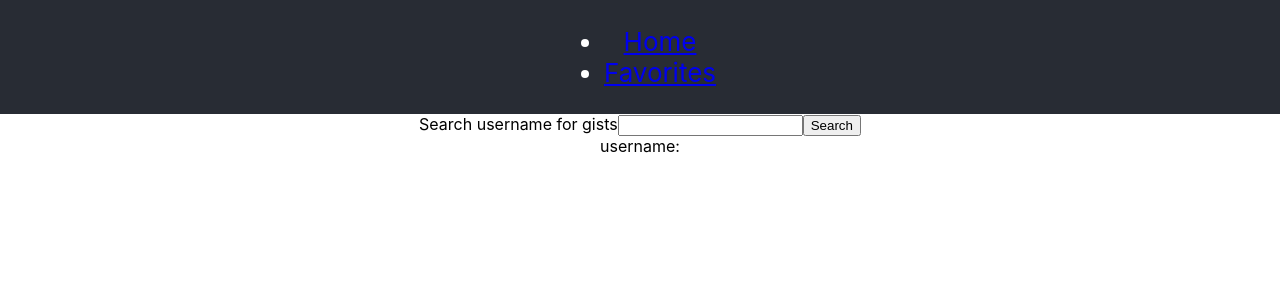
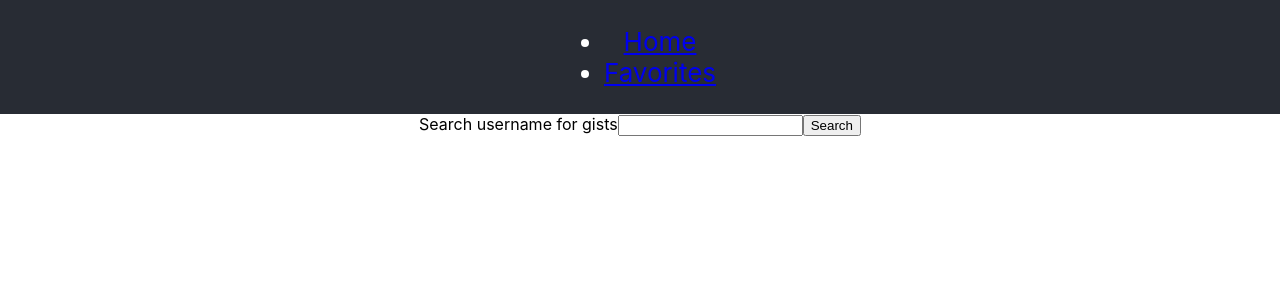
Before and after one commit to koltclassic/gist-viewer, a React (Create React App) app: page / in a window 1280 px wide. Shown: the top 300 px of the page. Built offline with nearby package versions, Linux system fonts and the light colour scheme.

Commit message:
only show username after search

```diff
--- a/src/components/Home/index.js
+++ b/src/components/Home/index.js
@@ -33,7 +33,7 @@ const Home = () => {
         <button onClick={() => setUsernameForQuery(usernameToSearch)}>Search</button>
       </main>
 
-      <div>username: {usernameToSearch}</div>
+      {usernameForQuery && <div>username: {usernameForQuery}</div>}
       <div>
         {searchedUserGists && searchedUserGists.map((gist, index) => {
           return <GistCard key={index} gist={gist} />
```
